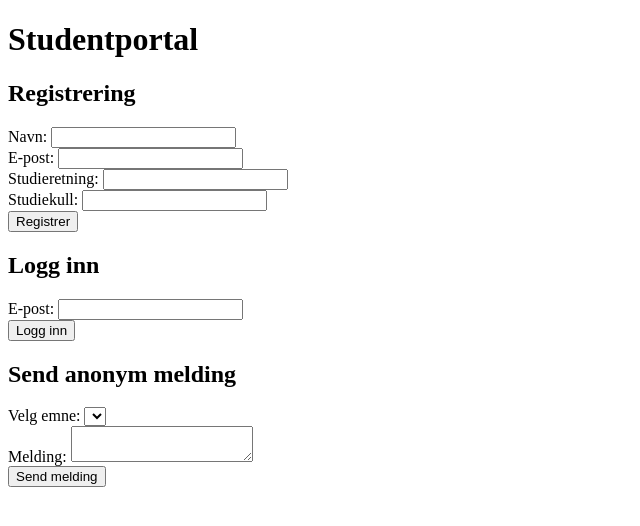
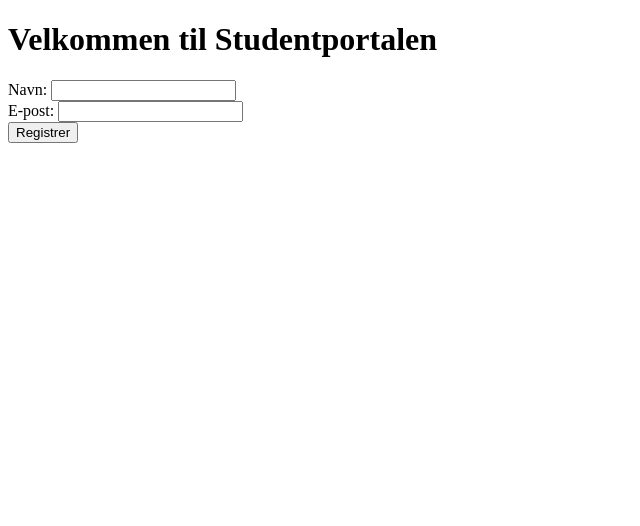
Before and after one commit to DanaDiyar/DatasikkerhetProsjekt, a PHP site: page /student.php in a window 1280 px wide. Shown: the top 526 px of the page, without its empty margins (0-640 px from the left). Run offline with PHP 8.4, Linux system fonts and the light colour scheme; data that the repository does not hold is empty; a stand-in replaces the project's code that opens the database connection.

Commit message:
Update student.php

```diff
--- a/frontend/student.php
+++ b/frontend/student.php
@@ -1,54 +1,5 @@
 <?php
 session_start();
-require 'db.php';  // Sørg for at denne filen inneholder riktig databaseforbindelse
-
-$errors = [];
-$success = "";
-
-// Registrering av student
-if (isset($_POST['register'])) {
-    $name = $_POST['name'];
-    $email = $_POST['email'];
-    $study_program = $_POST['study_program'];
-    $year = $_POST['year'];
-
-    $stmt = $pdo->prepare("INSERT INTO students (name, email, study_program, year) VALUES (?, ?, ?, ?)");
-    if ($stmt->execute([$name, $email, $study_program, $year])) {
-        $success = "Registrering vellykket!";
-    } else {
-        $errors[] = "Feil ved registrering.";
-    }
-}
-
-// Innlogging
-if (isset($_POST['login'])) {
-    $email = $_POST['email'];
-
-    $stmt = $pdo->prepare("SELECT * FROM students WHERE email = ?");
-    $stmt->execute([$email]);
-    $student = $stmt->fetch(PDO::FETCH_ASSOC);
-
-    if ($student) {
-        $_SESSION['student_name'] = $student['name'];
-        header("Location: welcome.php");
-        exit();
-    } else {
-        $errors[] = "E-post ikke funnet.";
-    }
-}
-
-// Anonym melding
-if (isset($_POST['send_message'])) {
-    $subject_id = $_POST['subject_id'];
-    $message_text = $_POST['message_text'];
-
-    $stmt = $pdo->prepare("INSERT INTO messages (subject_id, message_text) VALUES (?, ?)");
-    if ($stmt->execute([$subject_id, $message_text])) {
-        $success = "Meldingen er sendt anonymt.";
-    } else {
-        $errors[] = "Feil ved sending av melding.";
-    }
-}
 ?>
 
 <!DOCTYPE html>
@@ -56,51 +7,20 @@ if (isset($_POST['send_message'])) {
 <head>
     <meta charset="UTF-8">
     <meta name="viewport" content="width=device-width, initial-scale=1.0">
-    <title>Studentportal</title>
+    <title>Testside</title>
 </head>
 <body>
-    <h1>Studentportal</h1>
-
-    <?php if ($success): ?>
-        <p style="color: green;"><?= htmlspecialchars($success) ?></p>
-    <?php endif; ?>
-
-    <?php if (!empty($errors)): ?>
-        <ul style="color: red;">
-            <?php foreach ($errors as $error): ?>
-                <li><?= htmlspecialchars($error) ?></li>
-            <?php endforeach; ?>
-        </ul>
-    <?php endif; ?>
-
-    <h2>Registrering</h2>
+    <h1>Velkommen til Studentportalen</h1>
     <form method="post">
         Navn: <input type="text" name="name" required><br>
         E-post: <input type="email" name="email" required><br>
-        Studieretning: <input type="text" name="study_program" required><br>
-        Studiekull: <input type="number" name="year" required><br>
         <input type="submit" name="register" value="Registrer">
     </form>
 
-    <h2>Logg inn</h2>
-    <form method="post">
-        E-post: <input type="email" name="email" required><br>
-        <input type="submit" name="login" value="Logg inn">
-    </form>
-
-    <h2>Send anonym melding</h2>
-    <form method="post">
-        Velg emne:
-        <select name="subject_id">
-            <?php
-            $stmt = $pdo->query("SELECT id, subject_name FROM subjects");
-            while ($row = $stmt->fetch(PDO::FETCH_ASSOC)) {
-                echo "<option value='{$row['id']}'>{$row['subject_name']}</option>";
-            }
-            ?>
-        </select><br>
-        Melding: <textarea name="message_text" required></textarea><br>
-        <input type="submit" name="send_message" value="Send melding">
-    </form>
+    <?php
+    if (isset($_POST['register'])) {
+        echo "<p>Registrering vellykket for: " . htmlspecialchars($_POST['name']) . " med e-post: " . htmlspecialchars($_POST['email']) . "</p>";
+    }
+    ?>
 </body>
 </html>
```
